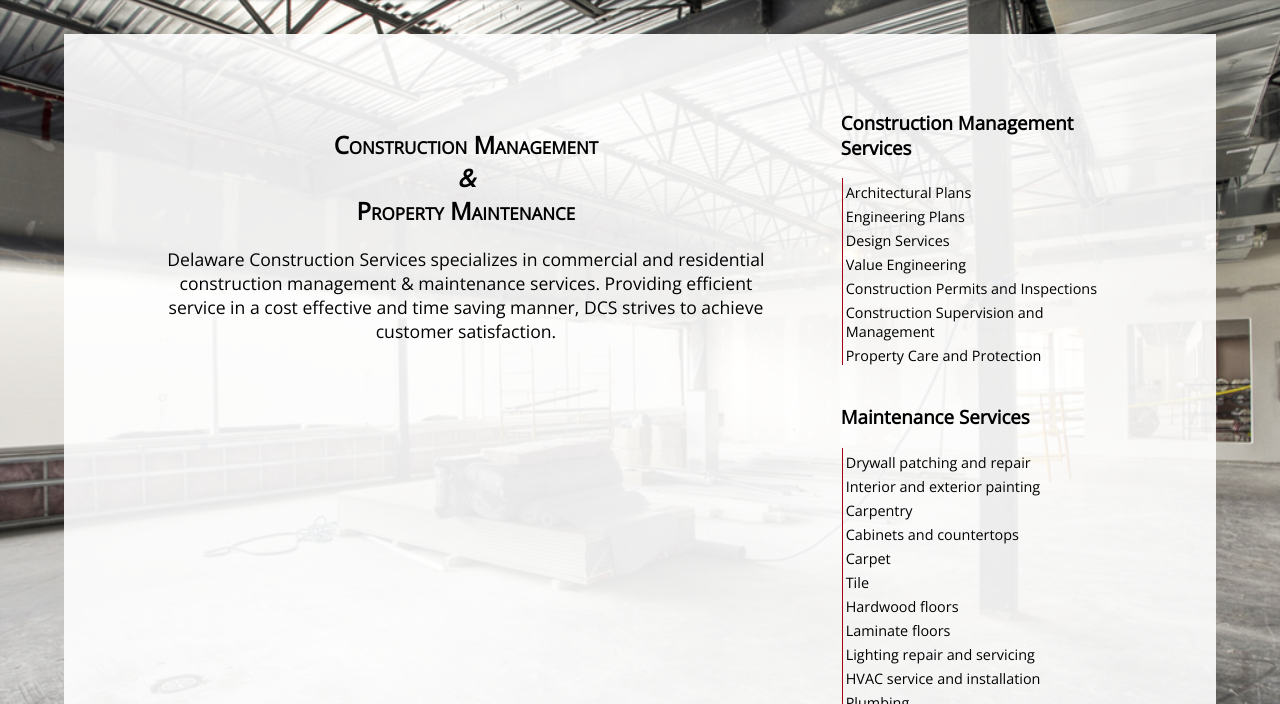
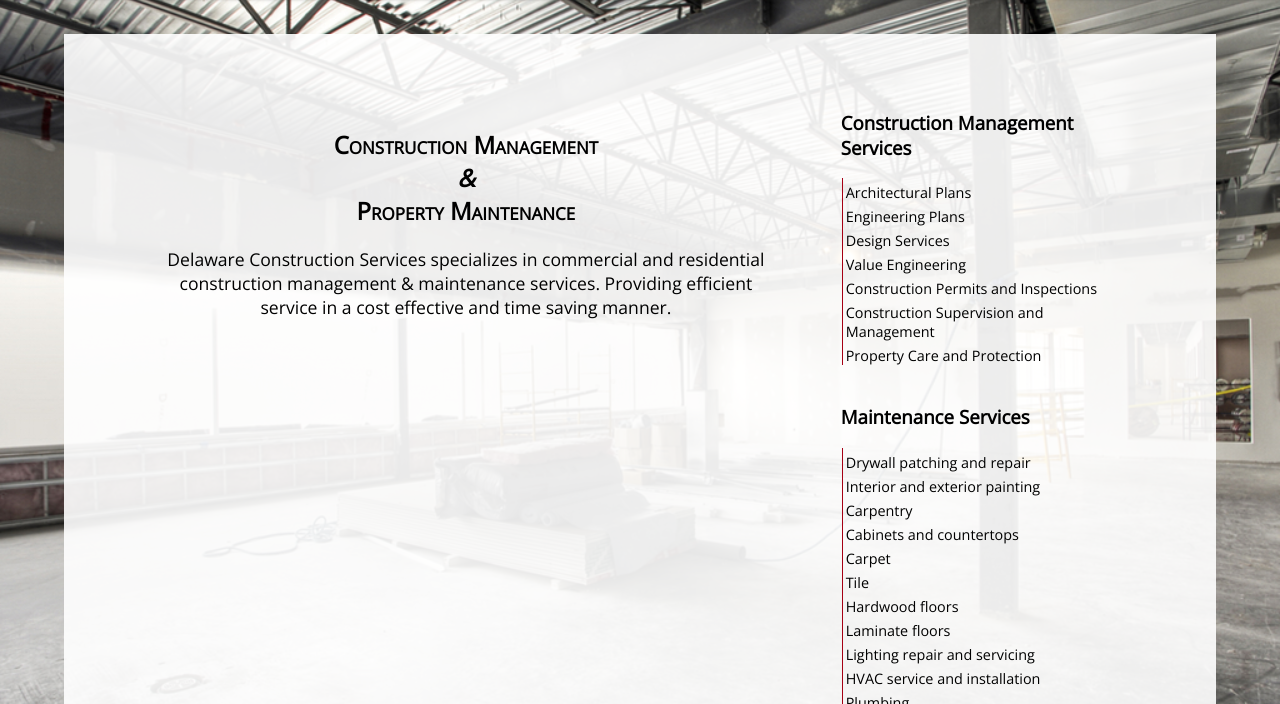
Before and after one commit to BeyondBull/dcs, a plain HTML site: page index.html in a window 1280 px wide. Shown: the part 96-800 px from the top of the page. Drawn offline with nearby package versions, Linux system fonts and the light colour scheme.

Commit message:
Change copy

```diff
--- a/index.html
+++ b/index.html
@@ -29,7 +29,7 @@
 			<div class="main col">
 				<div class="col_content">
 					<h2>Construction Management<br><em>&#38;</em><br>Property Maintenance</h2>
-					<p>Delaware Construction Services specializes in commercial and residential construction management &#38; maintenance services. Providing efficient service in a cost effective and time saving manner, DCS strives to achieve customer satisfaction.</p>
+					<p>Delaware Construction Services specializes in commercial and residential construction management &#38; maintenance services. Providing efficient service in a cost effective and time saving manner.</p>
 				</div>
 			</div>
 			<div class="secondary col">
```
